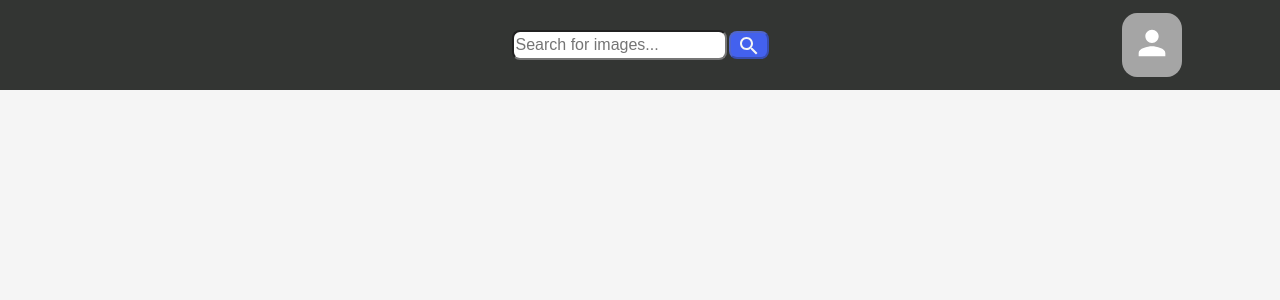
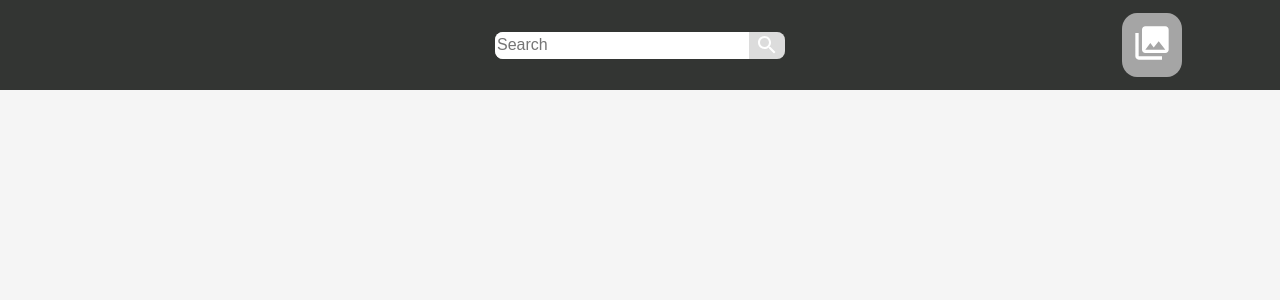
Before and after one commit to dsreagan/mern-image-gallery, a React (Create React App) app in the folder client/: page / in a window 1280 px wide. Shown: the top 300 px of the page. Built offline with nearby package versions, Linux system fonts and the light colour scheme.

Commit message:
Restyle and refactor

```diff
--- a/client/public/styles.css
+++ b/client/public/styles.css
@@ -15,27 +15,41 @@ body {
     display: flex;
     justify-content: center;
     align-items: center;
-    gap: 2px;
-    flex-wrap: wrap;
+    /* gap: 2px;
+    flex-wrap: wrap; */
 }
 
-.search-div > input, button{
-    height: 24px;
-    font-size: 16px;
+.search-bar-wrapper {
+    background-color: lightgrey;
+    display: flex;
     border-radius: 8px;
 }
 
-.search-div > button {
-    height: 28px;
-    background-color: #4361ee;
-    color: #F5F5F5;
-    cursor: pointer;
+.search-bar-wrapper > input, button{
+    height: 25px;
+    font-size: 16px;
+    border: none;
 }
 
-.search-div > button:hover {
-    background-color: #F5F5F5;
-    color: #4361ee;
-    border: 2px solid #4361ee;
+.search-bar-wrapper > input {
+    border-radius: 8px 0px 0px 8px;
+    width: 250px;
+}
+
+.search-bar-wrapper > input:focus {
+    outline: none;
+}
+
+.search-bar-wrapper > button {
+    height: 27px;
+    color: white;
+    cursor: pointer;
+    border-radius: 0px 8px 8px 0px;
+}
+
+.search-bar-wrapper > button:hover {
+    background-color: white;
+    color: lightgrey;
 }
 
 .icon-div {
@@ -92,7 +106,3 @@ body {
     width: 100%;
     z-index: 2;
 }
-
-.image:hover {
-    z-index: 1;
-}
--- a/client/src/App.js
+++ b/client/src/App.js
@@ -2,12 +2,10 @@ import React, { useEffect, useState } from 'react'
 import { Route, Routes } from 'react-router-dom'
 import Header from './components/Header'
 import Images from './components/Images'
-import Home from './pages/Home'
-import Library from './pages/Library'
 import axios from 'axios'
 import {
   registerUser,
-  getUserLibrary,
+  getSavedImages,
   logInUser,
   saveImage,
   deleteImage
@@ -15,7 +13,8 @@ import {
 
 export default function App() {
 
-  const [isLoggedIn, setIsLoggedIn] = useState(false)
+  const [isLoggedIn, setIsLoggedIn] = useState(true)
+  const [images, setImages] = useState([])
 
   const logIn = async () => {
     try {
@@ -30,21 +29,13 @@ export default function App() {
 
   return (
     <div className="App">
-
-      <Routes>
-        <Route
-          path="/"
-          element={
-            <Home
-              isLoggedIn={isLoggedIn}
-            />
-          }
-        />
-        <Route
-          path="/library"
-          element={<Library />}
-        />
-      </Routes>
+      <Header
+        isLoggedIn={isLoggedIn}
+        setImages={setImages}
+      />
+      <Images
+        images={images}
+      />
 
     </div>
   )
--- a/client/src/components/Header.js
+++ b/client/src/components/Header.js
@@ -1,27 +1,42 @@
 import React, { useState } from 'react'
 import { PhotoLibrary, Search, Person } from '@mui/icons-material'
 import fetchImages from '../utils/fetchImages'
+import { getSavedImages } from '../utils/operations'
 
-
-export default function SearchHeader(props) {
+export default function Header(props) {
 
     const [searchInput, setSearchInput] = useState('')
+    const [imageData, setImageData] = useState([])
 
     const handleChange = (event) => {
         setSearchInput(event.target.value)
     }
 
     const handleSearch = async () => {
-        const imageData = await fetchImages(searchInput)
-        props.setImages(imageData)
+        const unsplashData = await fetchImages(searchInput)
+        const images = unsplashData.map(singleImage => {
+            return {
+                id: singleImage.cover_photo.id,
+                url: singleImage.cover_photo.urls.small
+            }
+        })
+        props.setImages(images)
+    }
+
+
+    // handle error if it can't load saved images, the user might not have any
+    const loadLikedImages = async () => {
+    const images = await getSavedImages()
+    props.setImages(images)
     }
 
     return (
         <div className="header">
             <div className="search-div">
+                <div className="search-bar-wrapper">
                     <input
                         type="text"
-                    placeholder="Search for images..."
+                        placeholder="Search"
                         onChange={handleChange}
                         value={searchInput}
                     />
@@ -32,10 +47,14 @@ export default function SearchHeader(props) {
                     <Search />
                     </button>
                 </div>
+            </div>
             <div className="icon-div">
                 {props.isLoggedIn ?
                     <div className="icon">
-                        <PhotoLibrary style={{ color: "white", fontSize:40 }} />
+                        <PhotoLibrary
+                            style={{ color: "white", fontSize:40 }}
+                            onClick={loadLikedImages}
+                        />
                     </div>
                     :
                     <div className="icon">
--- a/client/src/components/Image.js
+++ b/client/src/components/Image.js
@@ -1,12 +1,11 @@
 import React, { useState } from 'react'
 import { FavoriteBorder, Favorite } from '@mui/icons-material'
 
-export default function Image({ imageData, setTargetImage, setSaveImage }) {
+export default function Image({ image, setTargetImage, setSaveImage }) {
 
-    const image = imageData.cover_photo.urls.small
     const [isFavorite, setIsFavorite] = useState(false)
 
-    const likeUnlikeImage = async (e) => {
+    const likeUnlikeImage = async () => {
         setIsFavorite(prev => !prev)
         setSaveImage(prev => !prev)
         setTargetImage(image)
@@ -16,11 +15,11 @@ export default function Image({ imageData, setTargetImage, setSaveImage }) {
         <div className="image-container" onClick={likeUnlikeImage}>
             <div className="favorites-container">
                 {isFavorite ?
-                    <Favorite style={{ color: "red", fontSize:50 }}/> :
-                    <FavoriteBorder style={{ color: "lightgrey", fontSize:50 }}/>
+                    <Favorite style={{ color: "red", fontSize:45, margin:8 }}/> :
+                    <FavoriteBorder style={{ color: "lightgrey", fontSize:45, margin:8 }}/>
                 }
             </div>
-            <img className="image" src={image} alt={imageData.cover_photo.alt_description} />
+            <img className="image" src={image} alt="Search images" />
         </div>
     )
 }
--- a/client/src/components/Images.js
+++ b/client/src/components/Images.js
@@ -1,6 +1,5 @@
 import { useState, useEffect } from 'react'
 import Image from '../components/Image'
-import { saveImage, deleteImage } from '../utils/operations'
 
 export default function Images ({ images }) {
 
@@ -34,7 +33,7 @@ export default function Images ({ images }) {
             {images.length > 0 && images.map((image) => (
                 <Image
                     key={image.id}
-                    imageData={image}
+                    image={image.url}
                     setTargetImage={setTargetImage}
                     setSaveImage={setSaveImage}
                 />
--- a/client/src/pages/Home.js
+++ /dev/null
@@ -1,20 +0,0 @@
-import { useState } from 'react'
-import Header from '../components/Header'
-import Images from '../components/Images'
-
-export default function Home ({ isLoggedIn }) {
-
-  const [images, setImages] = useState([])
-
-    return (
-        <div>
-            <Header
-                setImages={(imageData) => setImages(imageData)}
-                isLoggedIn={isLoggedIn}
-            />
-            <Images
-                images={images}
-            />
-        </div>
-    )
-}
--- a/client/src/pages/Library.js
+++ /dev/null
@@ -1,15 +0,0 @@
-import { useState } from 'react'
-import Images from '../components/Images'
-
-export default function Library () {
-
-    const [userLibrary, setUserLibrary] = useState([])
-
-    // Get user library using axios
-
-    return (
-        <div>
-
-        </div>
-    )
-}
--- a/client/src/utils/operations.js
+++ b/client/src/utils/operations.js
@@ -69,7 +69,7 @@ const deleteImage = async (userId, accessToken, imageUrl) => {
 }
 
 // Get Liked Images
-const getUserLibrary = async (userId, accessToken) => {
+const getSavedImages = async (userId, accessToken) => {
     try {
         const res = await axios.get(`http://localhost:3000/user/library/${userId}`,
             {
@@ -84,4 +84,4 @@ const getUserLibrary = async (userId, accessToken) => {
     }
 }
 
-export { registerUser, logInUser, saveImage, deleteImage, getUserLibrary }
+export { registerUser, logInUser, saveImage, deleteImage, getSavedImages }
```
Lines whose indentation alone changed are shown as unchanged.
